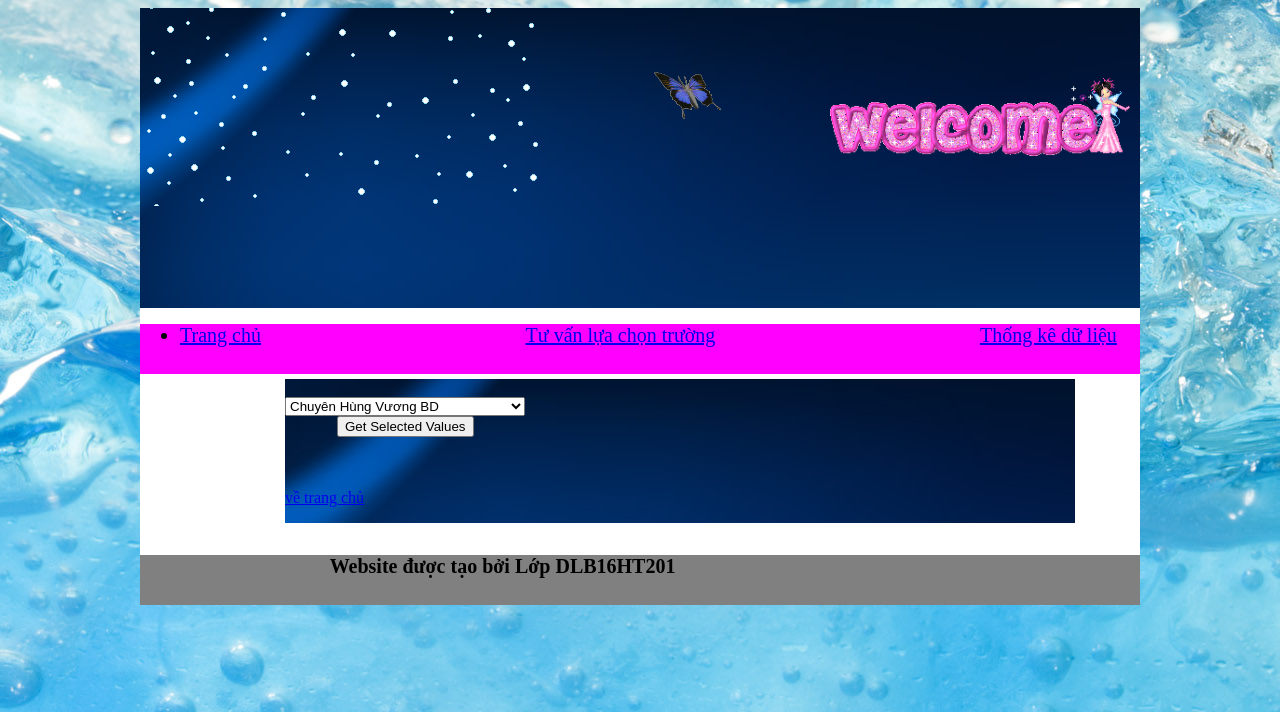
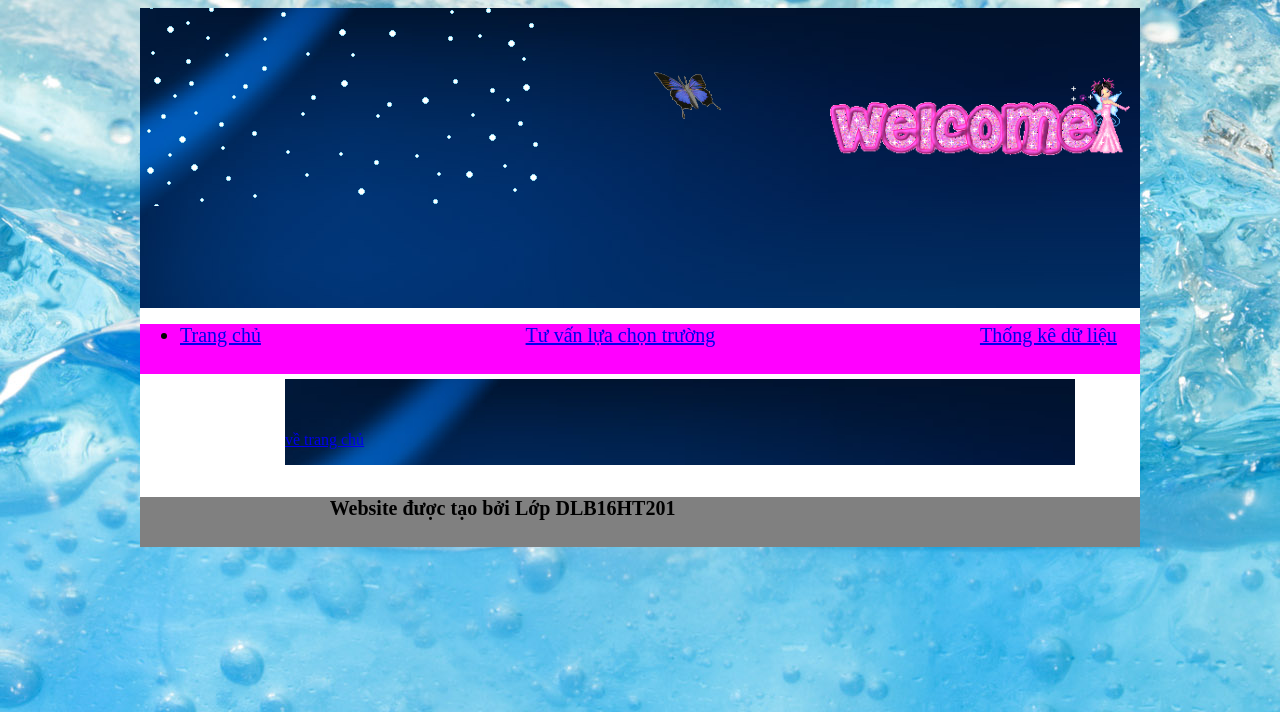
Before and after one commit to thanhhoai123/hoai1987.github.io, a PHP site: page /vanban.php in a window 1280 px wide. Shown: the top 712 px of the page. Run offline with PHP 8.4, Linux system fonts and the light colour scheme.

Commit message:
Add files via upload

```diff
--- a/vanban.php
+++ b/vanban.php
@@ -1,7 +1,7 @@
 <!DOCTYPE html PUBLIC "-//W3C//DTD XHTML 1.0 Transitional//EN" "http://www.w3.org/TR/xhtml1/DTD/xhtml1-transitional.dtd">
 <html xmlns="http://www.w3.org/1999/xhtml">
 <head>
-    <title>HỆ THỐNG QUẢN LÝ TRƯỜNG HỌC </title>
+    <title>HỆ THỐNG QUẢN PHÂN LOẠI VĂN BẢN </title>
     <link href="css/StyleSheet.css" rel="stylesheet" type="text/css" />
 <script src="https://ajax.googleapis.com/ajax/libs/jquery/3.3.1/jquery.min.js"></script>
 <script src="Scripts/jquery-1.4.1.min.js" type="text/javascript"></script>
@@ -47,19 +47,7 @@ $(document).ready(function(){
 	</div>
         <div id="cottrai"></div>
         <div id="cotgiua"> <br />
-		<form action="result_truonghoc.php" method="post">
-			<select name="truonghoc[]" onchange="showtruonghoc(this.value)">
-				<option value="">danh sách trường học:</option>
-				<option selected="selected" value="khtn">Chuyên Hùng Vương BD</option>
-				<option value="khxh ">Nguyễn Khuyến BD</option>
-				<option value="tkm" id="demo">Chuyên Lê Quý Đôn</option>
-				<option value="kts">Chuyên Đại Học Bách Khoa TPHCM</option>
-				<option value="nt">Chuyên Văn hóa Nghệ thuật</option>
-			</select>
-			<br/>
-			&nbsp;&nbsp;&nbsp;&nbsp;&nbsp;&nbsp;&nbsp;&nbsp;&nbsp;&nbsp;&nbsp;&nbsp
-			<input type="submit" name="submit"  value="Get Selected Values"/>
-		</form><br/>
+
 		<br/>
 		<p><a href="index.php">về trang chủ</a></p>
         </div>
```
